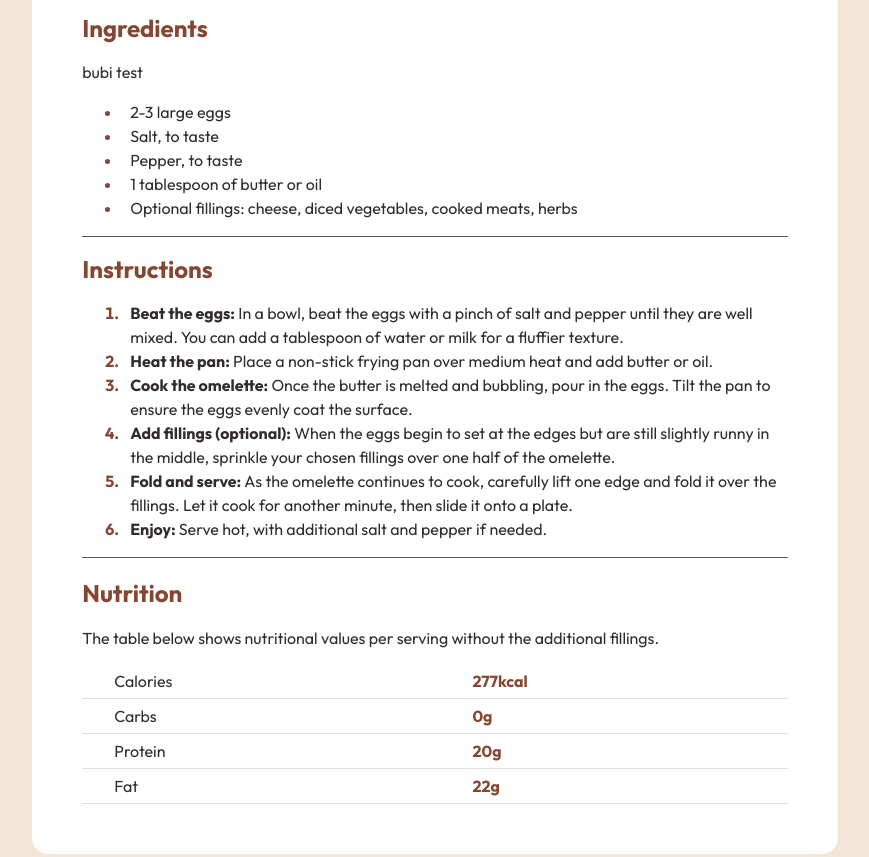
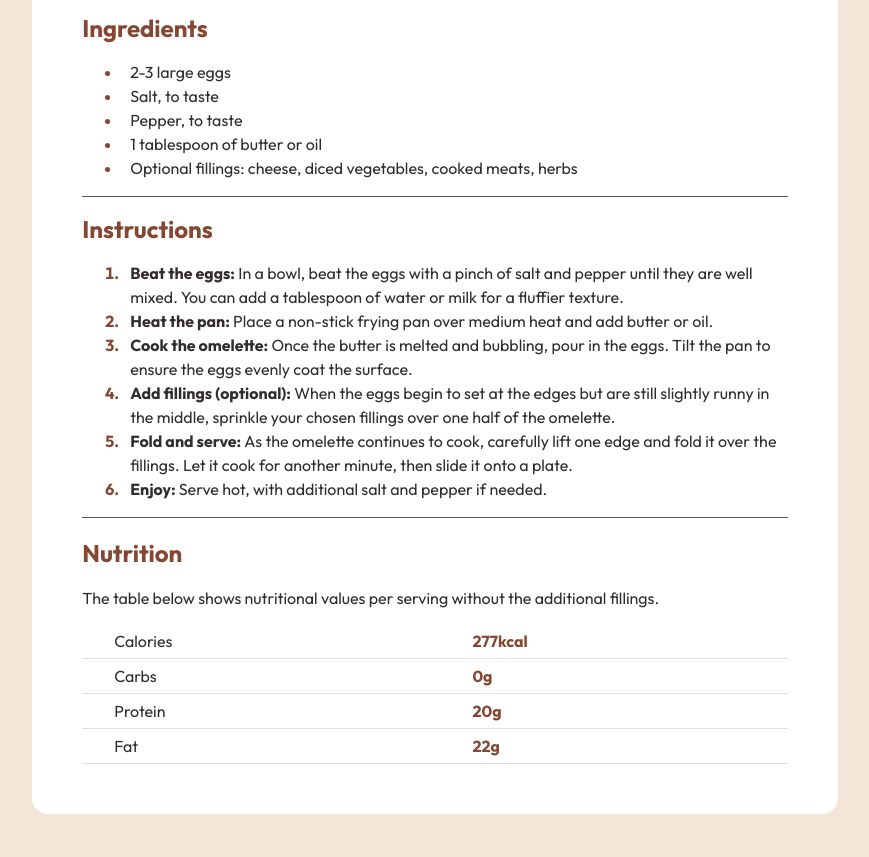
Before and after one commit to ardaacikgoz/recipe_page, a plain HTML site: page index.html in a window 1280 px wide. Shown: the part 856-1713 px from the top of the page, without its empty margins (205-1074 px from the left). Drawn offline with Linux system fonts and the light colour scheme.

Commit message:
test_branch_removed

```diff
--- a/index.html
+++ b/index.html
@@ -55,7 +55,6 @@
       <div class="Ingredients">
         <h2>Ingredients</h2>
 
-        <p>bubi test</p>
 
         <ul>
           <li>2-3 large eggs</li>
```
